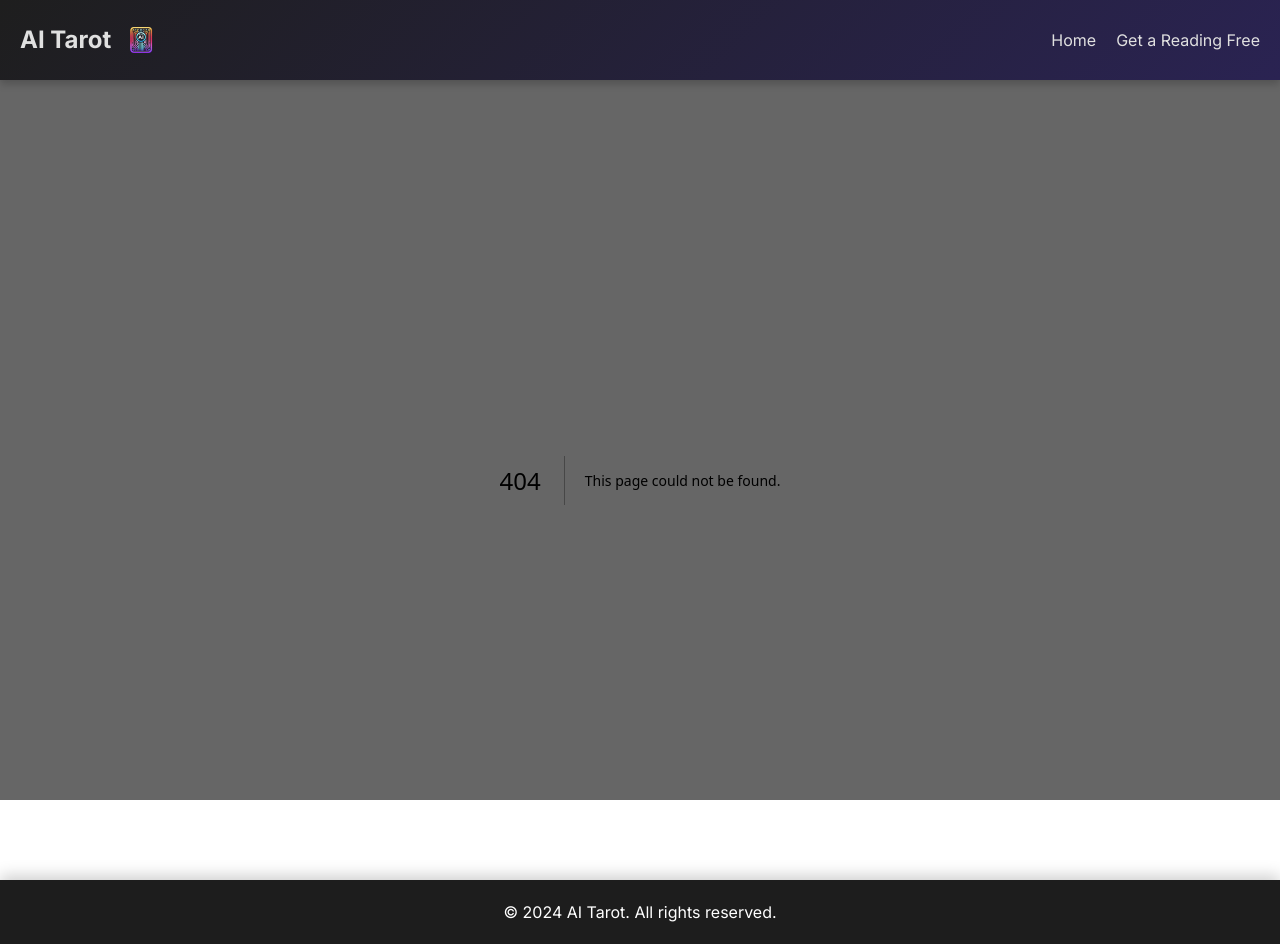
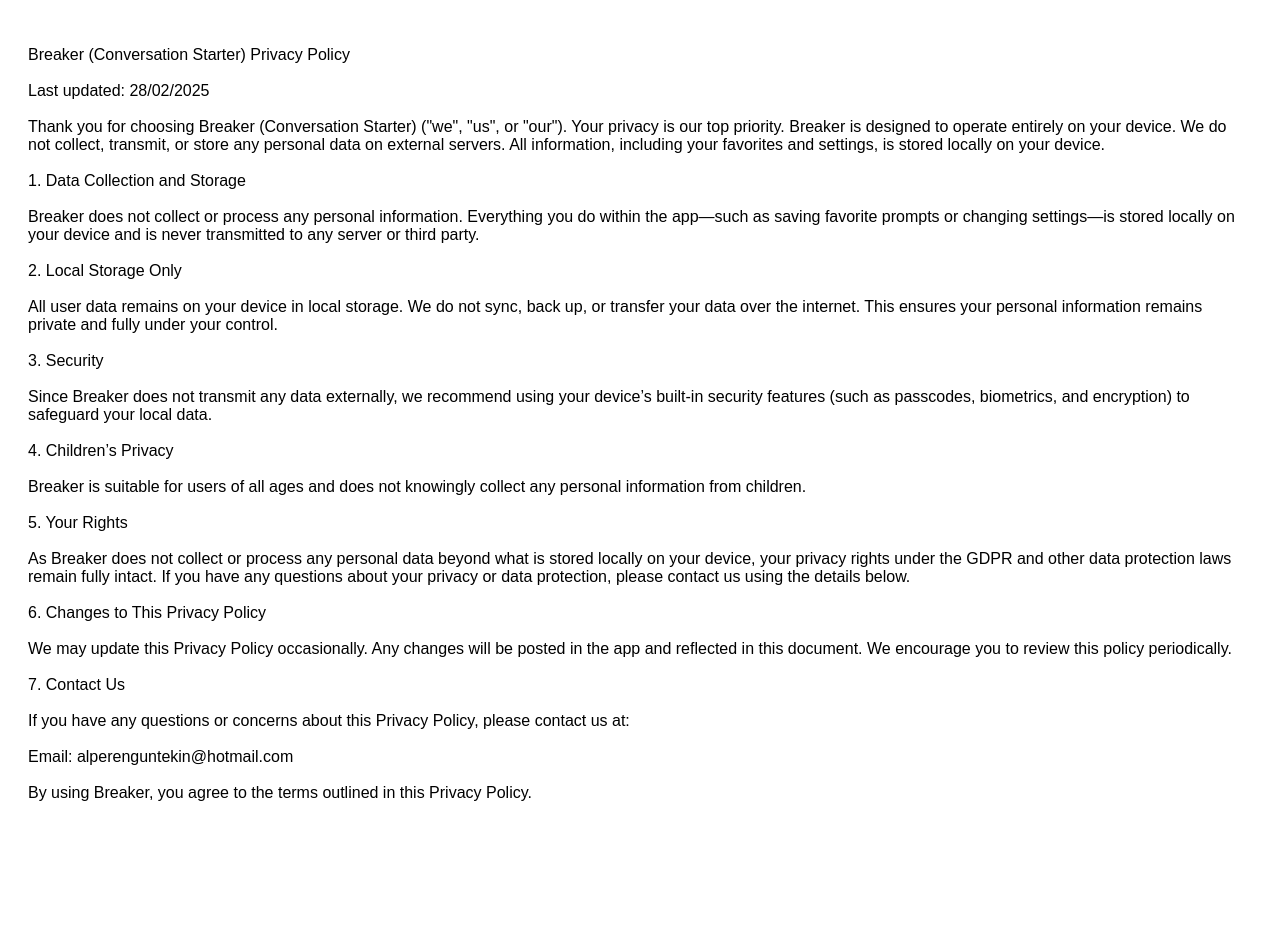
Before and after one commit to AlperenGuntekin/tarot-ai-next, a Next.js app: page /breaker-privacy-policy in a window 1280 px wide. Before the commit this address had no page. After the commit the page ends 830 px from the top, so only its background shows below. Built offline with nearby package versions, Linux system fonts and the light colour scheme.

Commit message:
feature/breaker-privacy-policy-added

```diff
--- /dev/null
+++ b/pages/breaker-privacy-policy.tsx
@@ -0,0 +1,58 @@
+// pages/breaker-privacy-policy.tsx
+import React from 'react';
+
+const privacyPolicy = `
+Breaker (Conversation Starter) Privacy Policy
+
+Last updated: 28/02/2025
+
+Thank you for choosing Breaker (Conversation Starter) ("we", "us", or "our"). Your privacy is our top priority. Breaker is designed to operate entirely on your device. We do not collect, transmit, or store any personal data on external servers. All information, including your favorites and settings, is stored locally on your device.
+
+1. Data Collection and Storage
+
+Breaker does not collect or process any personal information. Everything you do within the app—such as saving favorite prompts or changing settings—is stored locally on your device and is never transmitted to any server or third party.
+
+2. Local Storage Only
+
+All user data remains on your device in local storage. We do not sync, back up, or transfer your data over the internet. This ensures your personal information remains private and fully under your control.
+
+3. Security
+
+Since Breaker does not transmit any data externally, we recommend using your device’s built-in security features (such as passcodes, biometrics, and encryption) to safeguard your local data.
+
+4. Children’s Privacy
+
+Breaker is suitable for users of all ages and does not knowingly collect any personal information from children.
+
+5. Your Rights
+
+As Breaker does not collect or process any personal data beyond what is stored locally on your device, your privacy rights under the GDPR and other data protection laws remain fully intact. If you have any questions about your privacy or data protection, please contact us using the details below.
+
+6. Changes to This Privacy Policy
+
+We may update this Privacy Policy occasionally. Any changes will be posted in the app and reflected in this document. We encourage you to review this policy periodically.
+
+7. Contact Us
+
+If you have any questions or concerns about this Privacy Policy, please contact us at:
+
+Email: alperenguntekin@hotmail.com
+
+By using Breaker, you agree to the terms outlined in this Privacy Policy.
+`;
+
+const BreakerPrivacyPolicyPage: React.FC = () => {
+  return (
+    <div
+      style={{
+        padding: '20px',
+        fontFamily: 'Arial, sans-serif',
+        whiteSpace: 'pre-wrap',
+      }}
+    >
+      {privacyPolicy}
+    </div>
+  );
+};
+
+export default BreakerPrivacyPolicyPage;
```
